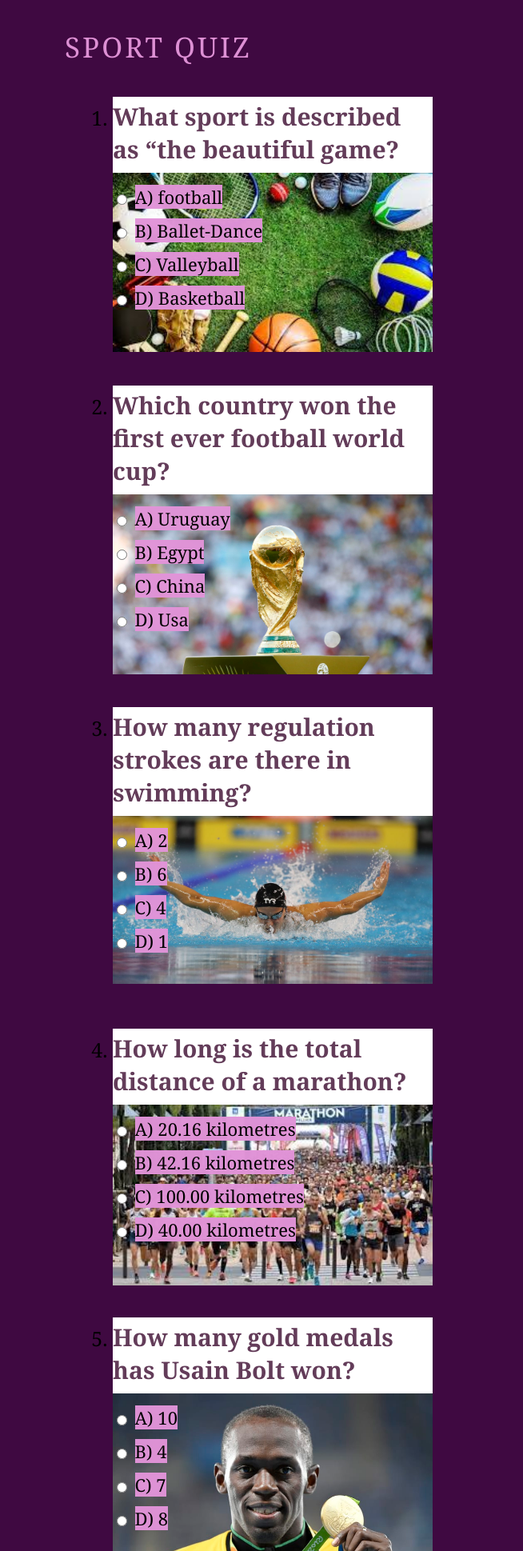
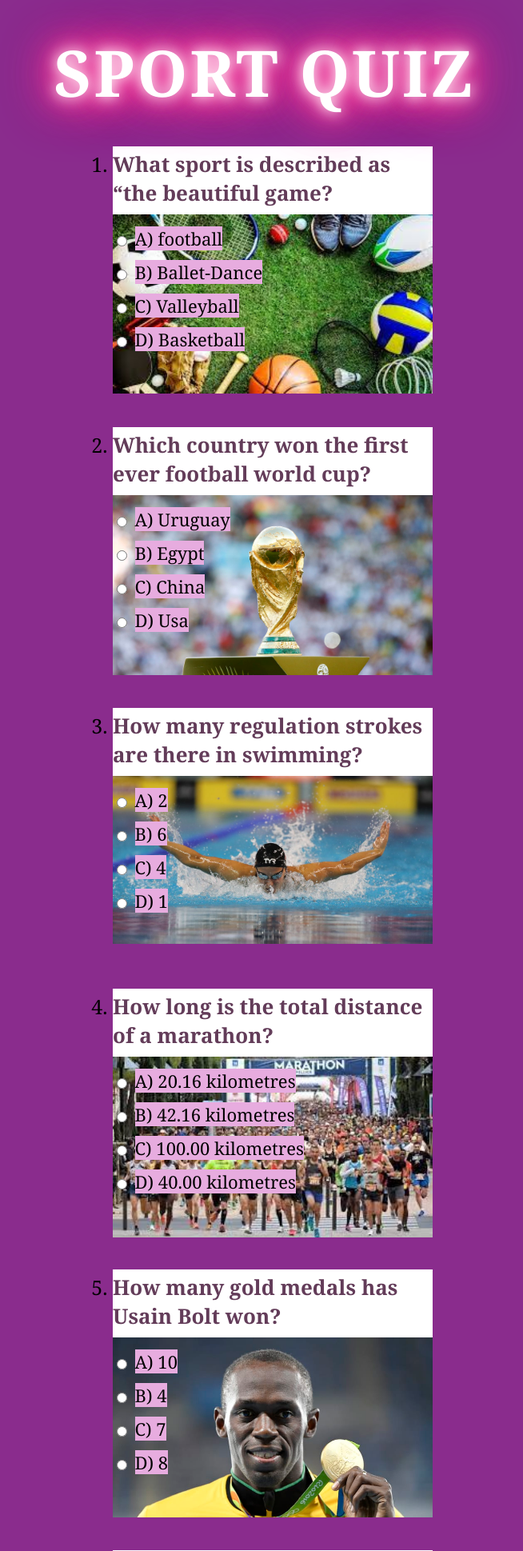
Before and after one commit to ghetterking/sportsquiz, a PHP site: page /quiz.php in a window 1280 px wide. Shown: the top 1939 px of the page at 80% size, without its empty margins (309-963 px from the left). Run offline with PHP 8.4, Linux system fonts and the light colour scheme; data that the repository does not hold is empty.

Commit message:
my neu changes

```diff
--- a/www/public/quiz.php
+++ b/www/public/quiz.php
@@ -1,6 +1,37 @@
 <!DOCTYPE html>
 <!--code by webdevtrick (webdevtrick.com) -->
 <head>
+<meta name="viewport" content="width=device-width, initial-scale=1">
+<style>
+ <style>
+body {
+  background-color: black;
+  font-family: cursive;
+}
+
+.glow {
+  font-size: 80px;
+  color: #fff;
+  text-align: center;
+  animation: glow 1s ease-in-out infinite alternate;
+}
+
+@-webkit-keyframes glow {
+  from {
+    text-shadow: 0 0 10px #fff, 0 0 20px #fff, 0 0 30px #e60073, 0 0 40px #e60073, 0 0 50px #e60073, 0 0 60px #e60073, 0 0 70px #e60073;
+  }
+
+  to {
+    text-shadow: 0 0 20px #fff, 0 0 30px #ff4da6, 0 0 40px #ff4da6, 0 0 50px #ff4da6, 0 0 60px #ff4da6, 0 0 70px #ff4da6, 0 0 80px #ff4da6;
+  }
+}
+</style>
+</head>
+<body>
+
+<h1 class="glow">Sport Quiz</h1>
+
+</body>
  <meta charset=UTF-8" />
 
  <title>Sport QUIZ | Webdevtrick.com</title>
@@ -13,7 +44,7 @@
 
  <div id="page-wrap">
 
- <h1>Sport Quiz</h1>
+
 
  <form action="result.php" method="post" id="quiz">
 
@@ -350,7 +381,7 @@
  </form>
 
  </div>
-
+ <h1 class="glow">Submit</h1>
 
 </body>
 
--- a/www/public/style.css
+++ b/www/public/style.css
@@ -1,12 +1,12 @@
 
 body{ font: 25px Georgia, serif;
-    background-color: rgb(63, 9, 65);
+    background-color: rgb(138, 44, 141);
 
 }
 
 #page-wrap { width: 500px; margin: 0 auto;}
 
-h1  { margin: 35px 0; font: 35px Georgia, Serif; text-transform: uppercase; letter-spacing: 3px; color: rgba(226, 148, 216, 0.973); }
+h1  { margin: 35px 0; font:  40px rgb(204, 40, 149), Serif; text-transform: uppercase; letter-spacing: 3px; color: rgba(226, 148, 216, 0.973); }
 
 #quiz input {
     vertical-align: middle;
@@ -25,13 +25,13 @@ h1  { margin: 35px 0; font: 35px Georgia, Serif; text-transform: uppercase; lett
 }
 
 #quiz h3 {
-   font-size: 30px; margin: 0 0 5px 0; color: rgb(99, 60, 89);
+   font-size: 26px; margin: 0 0 5px 0; color: rgb(99, 60, 89);
 }
 
 label {
     font-family: Georgia, 'Times New Roman', Times, serif;
     font-size: 22px;
-    background-color: rgba(226, 148, 216, 0.973);
+    background-color: rgba(231, 172, 223);
 }
 
 .card-body {
@@ -49,7 +49,7 @@ label {
    font-size: large;
    width: 150px;
    height: 30px;
-   background-color: rgb(150, 25, 119);
+   background-color: rgba(158, 29, 126, 0.795);
    width: 200px;
    height: 50px;
    background-repeat: no-repeat;
```
